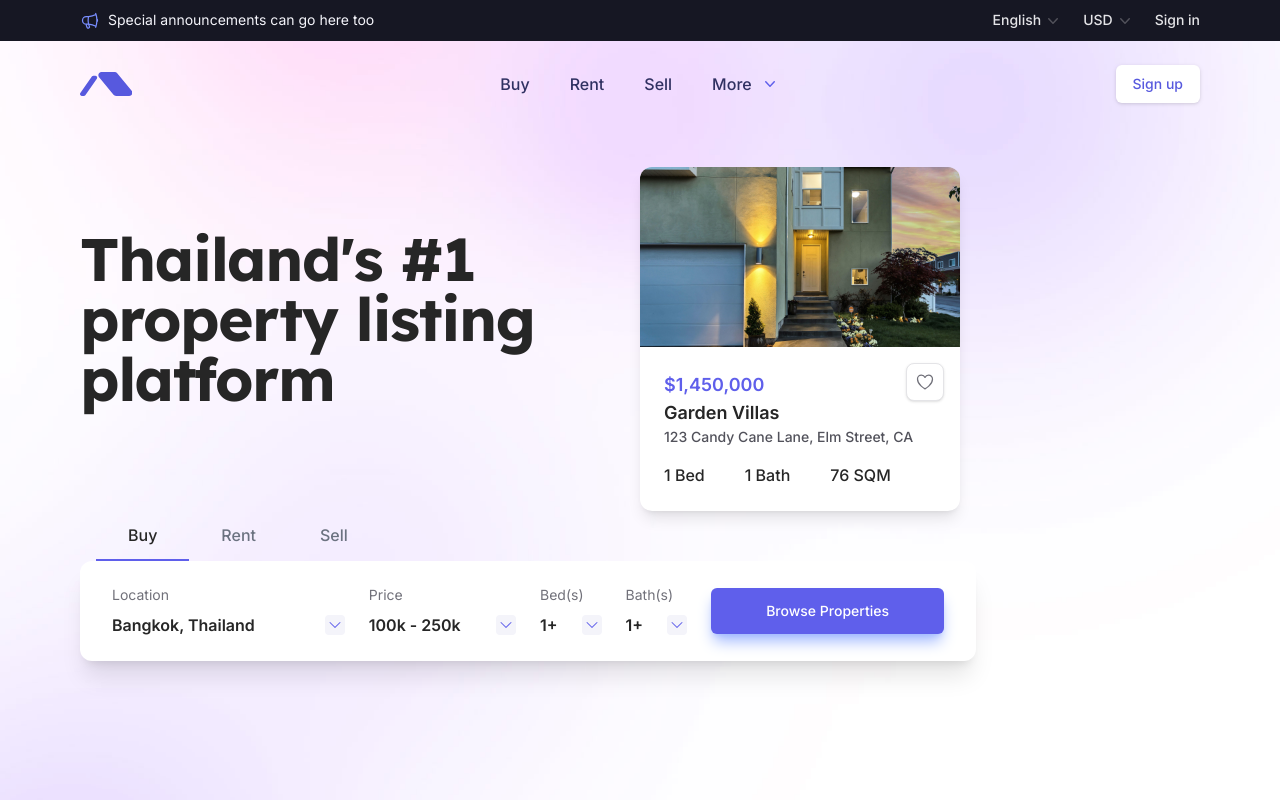
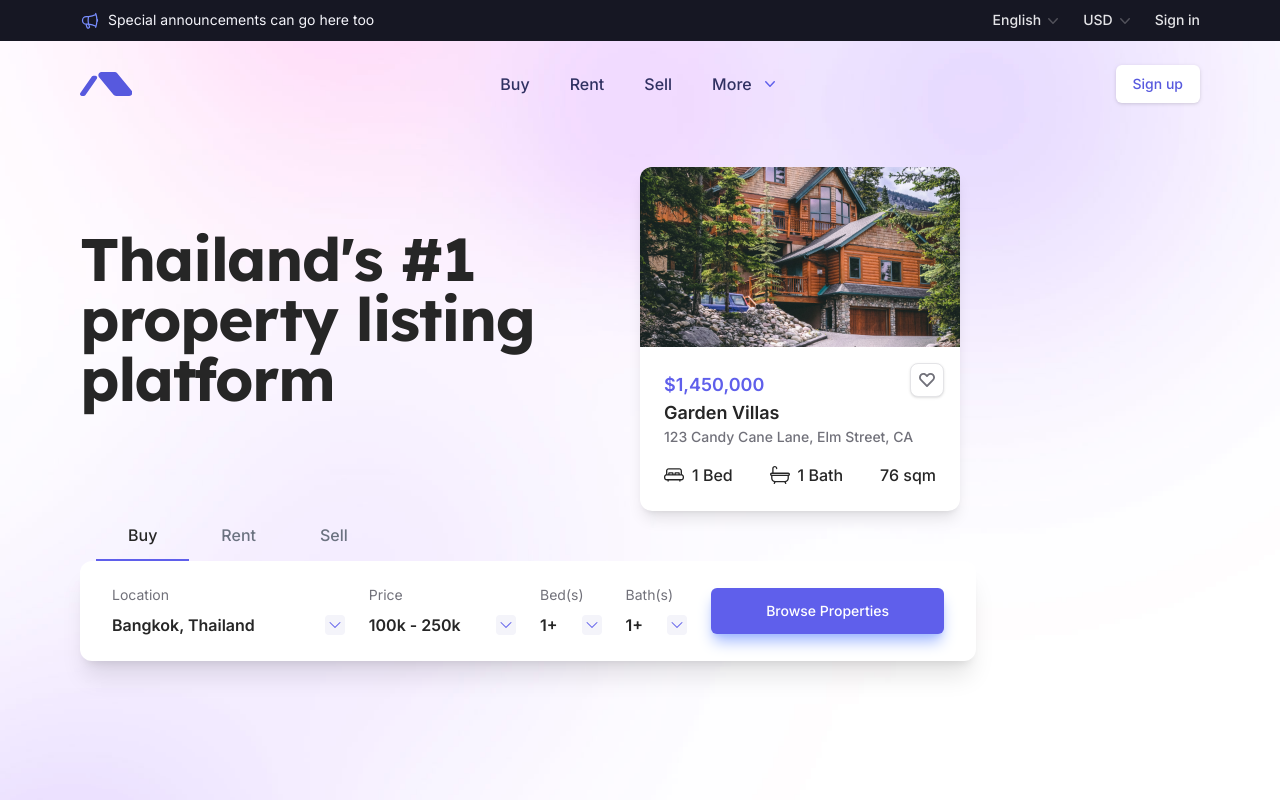
Before and after one commit to jstnmthw/real-estate-app, a Next.js app in the folder frontend/: page / in a window 1280 px wide. Built offline with nearby package versions, Linux system fonts and the light colour scheme.

Commit message:
added: more icons and updated Card

```diff
--- a/frontend/app/page.tsx
+++ b/frontend/app/page.tsx
@@ -21,7 +21,7 @@ const property = {
   area_type: 'sqm',
   bedrooms: 1,
   bathrooms: 1,
-  image: '/img/properties/property5.jpg',
+  image: '/img/properties/property7.jpg',
 };
 
 export default function Page() {
--- a/frontend/components/Card.tsx
+++ b/frontend/components/Card.tsx
@@ -1,7 +1,9 @@
 import { FC } from 'react';
 import Image from 'next/image';
 import { classNames } from '@/helpers/utilites';
-import { HeartIcon } from '@heroicons/react/24/outline';
+import { BedIcon } from '@/components/icons/BedIcon';
+import { BathIcon } from '@/components/icons/BathIcon';
+import { HeartIcon } from '@/components/icons/HeartIcon';
 
 interface PropertyProps {
   price: number;
@@ -42,22 +44,26 @@ const Card: FC<{ className?: string; property: PropertyProps }> = ({
           type="button"
         >
           <span className="sr-only">Favorite this property</span>
-          <HeartIcon className="h-5 w-5" />
+          <HeartIcon className="h-4 w-4" />
         </button>
         <span className="text-lg font-semibold text-lavender-500">
           {property?.currency}
           {property?.price.toLocaleString('en-US')}
         </span>
         <h2 className="text-lg font-semibold">{property?.title}</h2>
-        <p className="mb-4 text-sm font-medium text-zinc-600">
+        <p className="mb-4 text-sm font-medium text-zinc-500">
           {property?.address}
         </p>
-        <div className="flex space-x-10">
-          <span className="font-medium">{property.bedrooms} Bed</span>
-          <span className="font-medium">{property.bathrooms} Bath</span>
-          <span className="font-medium">
-            {property.area} {property.area_type.toUpperCase()}
-          </span>
+        <div className="flex justify-between">
+          <div className="flex items-center font-medium">
+            <BedIcon className="mr-2 h-5 w-5" /> {property.bedrooms} Bed
+          </div>
+          <div className="flex items-center font-medium">
+            <BathIcon className="mr-2 h-5 w-5" /> {property.bathrooms} Bath
+          </div>
+          <div className="flex items-center font-medium">
+            {property.area} {property.area_type}
+          </div>
         </div>
       </div>
     </div>
--- /dev/null
+++ b/frontend/components/icons/BathIcon.tsx
@@ -0,0 +1,16 @@
+import { FC } from 'react';
+
+export const BathIcon: FC<{ className?: string }> = ({ className }) => {
+  return (
+    <svg
+      xmlns="http://www.w3.org/2000/svg"
+      viewBox="0 0 503.5 455.3"
+      className={className}
+    >
+      <path
+        fill="currentColor"
+        d="M459.2 165.8H89.6V64.4c0-16.8 14-30.8 30.8-30.8s30.8 14 30.8 30.8c0 9.5 7.3 16.8 16.8 16.8s16.8-7.3 16.8-16.8c0-35.3-29.1-64.4-64.4-64.4C85.1 0 56 28.6 56 64.4v101.4H44.8C20.2 165.8 0 185.9 0 210.6c0 19 11.8 34.7 28 41.4v59.9c0 47 33 86.8 76.7 98L93 430.1c-4.5 7.8-1.7 18.5 6.2 23 2.8 1.7 5.6 2.2 8.4 2.2 5.6 0 11.2-2.8 14.6-8.4l19.6-34.2h220.1l19.6 34.2c2.8 5.6 9 8.4 14.6 8.4 2.8 0 5.6-.6 8.4-2.2 7.8-4.5 10.6-15.1 6.2-23l-11.8-20.2c43.7-10.6 76.7-50.4 76.7-98V252c16.2-6.7 28-22.4 28-41.4.4-24.7-19.8-44.8-44.4-44.8zm-16.8 146.1c0 37-30.2 67.2-67.2 67.2H128.8c-37 0-67.2-30.2-67.2-67.2v-56h380.8v56zm16.8-90.1H44.8c-6.2 0-11.2-5-11.2-11.2 0-6.2 5-11.2 11.2-11.2h414.4c6.2 0 11.2 5 11.2 11.2 0 6.1-5 11.2-11.2 11.2z"
+      />
+    </svg>
+  );
+};
--- /dev/null
+++ b/frontend/components/icons/BedIcon.tsx
@@ -0,0 +1,16 @@
+import { FC } from 'react';
+
+export const BedIcon: FC<{ className?: string }> = ({ className }) => {
+  return (
+    <svg
+      xmlns="http://www.w3.org/2000/svg"
+      viewBox="0 0 504 338.8"
+      className={className}
+    >
+      <path
+        fill="currentColor"
+        d="M453.6 150.1V67.2c0-37-30.2-67.2-67.2-67.2H117.6c-37 0-67.2 30.2-67.2 67.2v83.4C21.3 157.9 0 184.2 0 215.6V238c0 37 30.2 67.2 67.2 67.2h19.6V322c0 9.5 7.3 16.8 16.8 16.8s16.8-7.3 16.8-16.8v-16.8h263.2V322c0 9.5 7.3 16.8 16.8 16.8s16.8-7.3 16.8-16.8v-16.8h19.6c37 0 67.2-30.2 67.2-67.2v-22.4c0-31.4-21.3-57.7-50.4-65.5zM84 67.2c0-18.5 15.1-33.6 33.6-33.6h268.8c18.5 0 33.6 15.1 33.6 33.6v81.2h-22.4v-28c0-12.3-10.1-22.4-22.4-22.4h-89.6c-12.3 0-22.4 10.1-22.4 22.4v28h-22.4v-28c0-12.3-10.1-22.4-22.4-22.4h-89.6c-12.3 0-22.4 10.1-22.4 22.4v28H84V67.2zM364 131v16.8h-67.2V131H364zm-156.8 0v16.8H140V131h67.2zm263.2 106.4c0 18.5-15.1 33.6-33.6 33.6H67.2c-18.5 0-33.6-15.1-33.6-33.6V215c0-18.5 15.1-33.6 33.6-33.6h369.6c18.5 0 33.6 15.1 33.6 33.6v22.4z"
+      />
+    </svg>
+  );
+};
--- /dev/null
+++ b/frontend/components/icons/HeartIcon.tsx
@@ -0,0 +1,16 @@
+import { FC } from 'react';
+
+export const HeartIcon: FC<{ className?: string }> = ({ className }) => {
+  return (
+    <svg
+      xmlns="http://www.w3.org/2000/svg"
+      viewBox="0 0 291 257.4"
+      className={className}
+    >
+      <path
+        fill="currentColor"
+        d="M210.8 0c-20.7 0-41.3 8-56.9 24l-8.4 8.6-8.4-8.6C106-7.9 54.6-7.9 23.4 24c-31.2 31.9-31.2 83.6 0 115.5l110.2 112.9c3.2 3.2 7.5 5 12 5s8.8-1.8 12-5l110.1-113c31.1-31.9 31.2-83.4 0-115.3C252.1 8 231.5 0 210.8 0zm0 33.1c11.8 0 23.6 4.8 32.9 14.4 18.6 19 18.6 49.4 0 68.4l-98.2 100.8c-32.7-33.5-65.4-67.1-98.2-100.6-18.6-19-18.6-49.4 0-68.4 18.6-19 47.2-19 65.8 0l20.3 20.6c3.2 3.2 7.5 5 12 5s8.8-1.8 12-5l20.5-20.8c9.3-9.6 21.1-14.4 32.9-14.4z"
+      />
+    </svg>
+  );
+};
```
